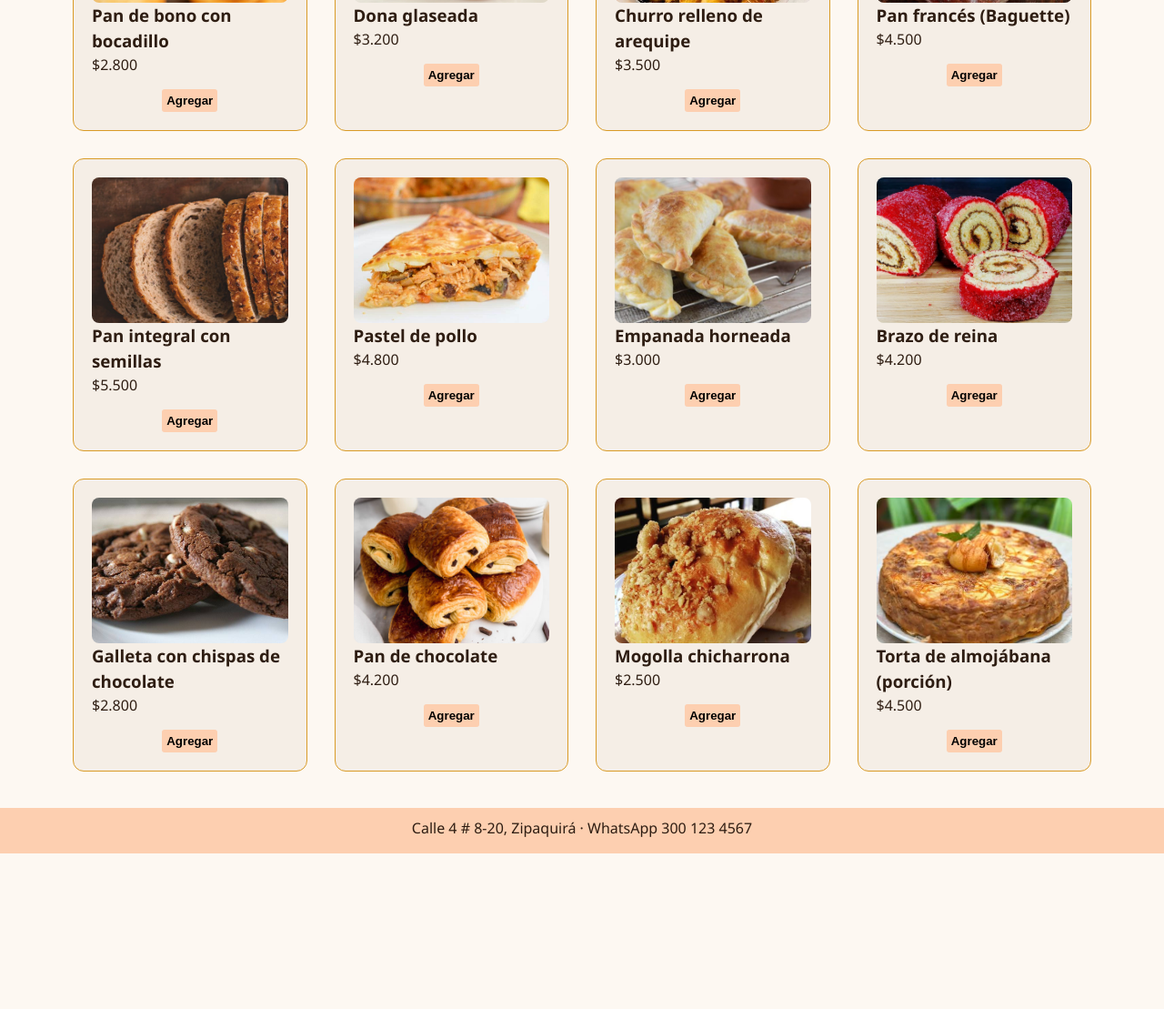
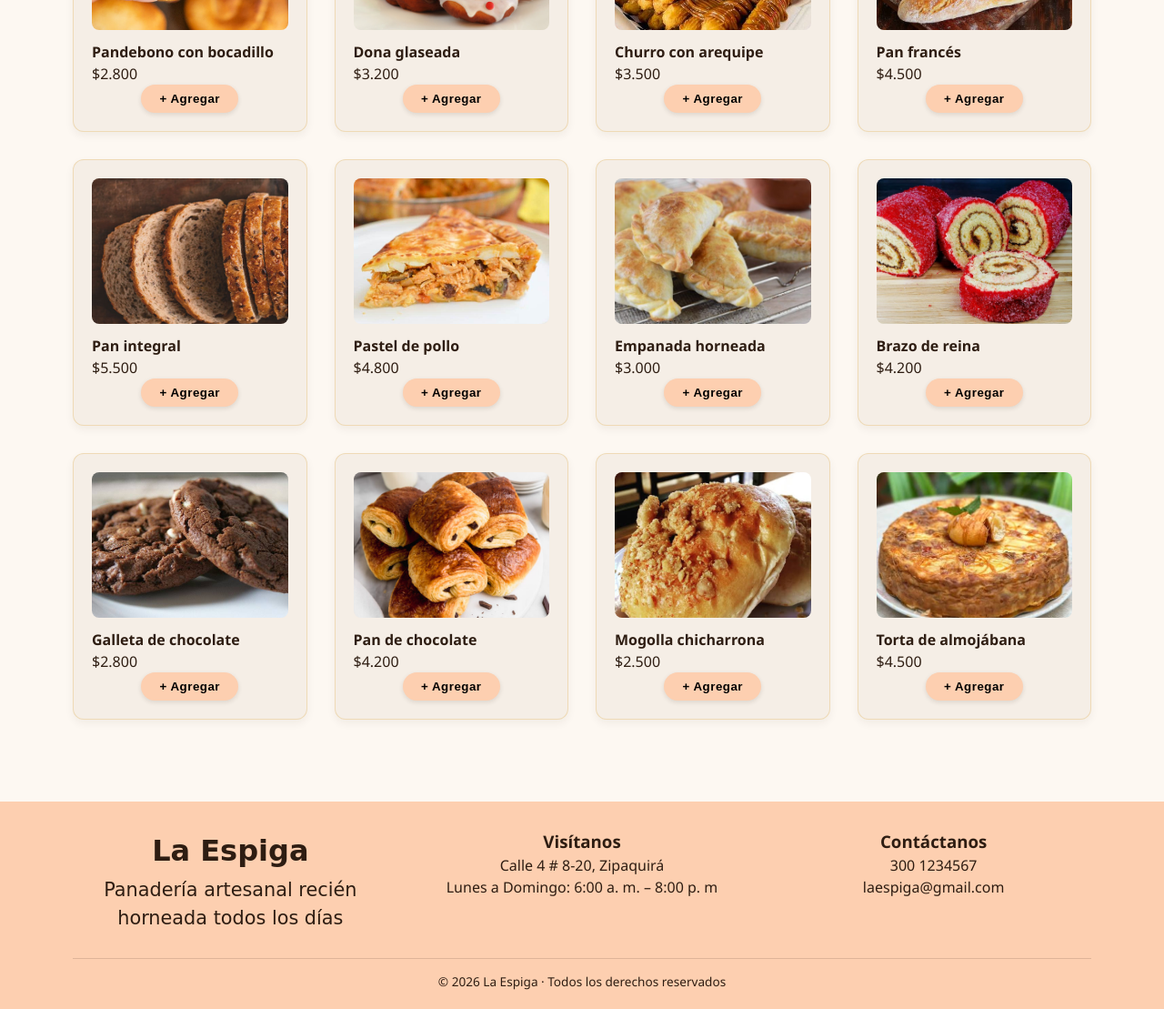
Before and after one commit to angelicasaenz/daily-code-practice, a plain HTML site: page html-css-js/laEspiga/index.html in a window 1280 px wide. Shown: the part 1057-2166 px from the top of the page at 91% size. Before the commit the page ends 1995 px from the top, so only its background shows below. Drawn offline with Linux system fonts and the light colour scheme; a web font is replaced by a local one.

Commit message:
feat: estilos para productos y footer

```diff
--- a/html-css-js/laEspiga/index.html
+++ b/html-css-js/laEspiga/index.html
@@ -13,14 +13,15 @@
 <body>
 
     <header class="encabezado">
-        <div class="logo">
+        <a href="#">
+          <div class="logo">
             <h1 class="marca"> La Espiga</h1>
             <img  class="imagen-logo" src="assets/logo.png" alt="Logo de la panadería La Espiga">
         </div>
+        </a>
         <nav class="menu">
             <a href="#productos">Productos</a>
             <a href="#contacto">Contacto</a>
-            <p class="pedido"> Tu pedido: <span id="contador">0</span> productos</p>
         </nav>
 
     </header>
@@ -35,128 +36,145 @@
           <img src="assets/almojabana.jpg" alt="Almojábana recién horneada">
           <h3>Almojábana</h3>
           <p>$2.500</p>
-          <button class="agregar">Agregar</button>
+          <button class="agregar">+ Agregar</button>
         </article>
         <article class="producto">
           <img src="assets/pan-de-yuca.jpg" alt="Pan de yuca">
           <h3>Pan de yuca</h3>
           <p>$2.000</p>
-          <button class="agregar">Agregar</button>
+          <button class="agregar">+ Agregar</button>
         </article>
         <article class="producto">
           <img src="assets/mantecada.jpg" alt="Porción de mantecada tradicional">
           <h3>Mantecada</h3>
           <p>$3.000</p>
-          <button class="agregar">Agregar</button>
+          <button class="agregar">+ Agregar</button>
         </article>
         <article class="producto">
           <img src="assets/roscon-arequipe.jpg" alt="Roscón relleno de arequipe">
           <h3>Roscón de arequipe</h3>
           <p>$3.500</p>
-          <button class="agregar">Agregar</button>
+          <button class="agregar">+ Agregar</button>
         </article>
         <article class="producto">
           <img src="assets/pandebono.jpg" alt="Pandebono tradicional">
           <h3>Pandebono</h3>
           <p>$2.200</p>
-          <button class="agregar">Agregar</button>
+          <button class="agregar">+ Agregar</button>
         </article>
         <article class="producto">
           <img src="assets/croissant-queso.jpg" alt="Croissant de queso">
           <h3>Croissant de queso</h3>
           <p>$4.000</p>
-          <button class="agregar">Agregar</button>
+          <button class="agregar">+ Agregar</button>
         </article>
         <article class="producto">
           <img src="assets/pan-alinado.jpg" alt="Pan aliñado">
           <h3>Pan aliñado</h3>
           <p>$3.000</p>
-          <button class="agregar">Agregar</button>
+          <button class="agregar">+ Agregar</button>
         </article>
         <article class="producto">
           <img src="assets/pan-blandito.jpeg" alt="Pan blandito">
           <h3>Pan blandito</h3>
           <p>$1.000</p>
-          <button class="agregar">Agregar</button>
+          <button class="agregar">+ Agregar</button>
         </article>
         <article class="producto">
           <img src="assets/pandebono-bocadillo.jpg" alt="Pandebono con bocadillo">
-          <h3>Pan de bono con bocadillo</h3>
+          <h3>Pandebono con bocadillo</h3>
           <p>$2.800</p>
-          <button class="agregar">Agregar</button>
+          <button class="agregar">+ Agregar</button>
         </article>
         <article class="producto">
           <img src="assets/dona-glaseada.jpg" alt="Dona glaseada">
           <h3>Dona glaseada</h3>
           <p>$3.200</p>
-          <button class="agregar">Agregar</button>
+          <button class="agregar">+ Agregar</button>
         </article>
         <article class="producto">
           <img src="assets/churro-arequipe.jpg" alt="Churro relleno de arequipe">
-          <h3>Churro relleno de arequipe</h3>
+          <h3>Churro con arequipe</h3>
           <p>$3.500</p>
-          <button class="agregar">Agregar</button>
+          <button class="agregar">+ Agregar</button>
         </article>
         <article class="producto">
           <img src="assets/pan-baguette.jpg" alt="Pan francés baguette">
-          <h3>Pan francés (Baguette)</h3>
+          <h3>Pan francés</h3>
           <p>$4.500</p>
-          <button class="agregar">Agregar</button>
+          <button class="agregar">+ Agregar</button>
         </article>
         <article class="producto">
           <img src="assets/pan-integral.jpg" alt="Pan integral con semillas">
-          <h3>Pan integral con semillas</h3>
+          <h3>Pan integral</h3>
           <p>$5.500</p>
-          <button class="agregar">Agregar</button>
+          <button class="agregar">+ Agregar</button>
         </article>
         <article class="producto">
           <img src="assets/pastel-pollo.jpg" alt="Pastel de pollo hojaldrado">
           <h3>Pastel de pollo</h3>
           <p>$4.800</p>
-          <button class="agregar">Agregar</button>
+          <button class="agregar">+ Agregar</button>
         </article>
         <article class="producto">
           <img src="assets/empanada-horneada.jpg" alt="Empanada horneada">
           <h3>Empanada horneada</h3>
           <p>$3.000</p>
-          <button class="agregar">Agregar</button>
+          <button class="agregar">+ Agregar</button>
         </article>
         <article class="producto">
           <img src="assets/brazo-de-reina.jpg" alt="Porción de brazo de reina">
           <h3>Brazo de reina</h3>
           <p>$4.200</p>
-          <button class="agregar">Agregar</button>
+          <button class="agregar">+ Agregar</button>
         </article>
         <article class="producto">
           <img src="assets/galleta-chocolate.jpg" alt="Galleta con chispas de chocolate">
-          <h3>Galleta con chispas de chocolate</h3>
+          <h3>Galleta de chocolate</h3>
           <p>$2.800</p>
-          <button class="agregar">Agregar</button>
+          <button class="agregar">+ Agregar</button>
         </article>
         <article class="producto">
           <img src="assets/pan-chocolate.jpg" alt="Pan de chocolate">
           <h3>Pan de chocolate</h3>
           <p>$4.200</p>
-          <button class="agregar">Agregar</button>
+          <button class="agregar">+ Agregar</button>
         </article>
         <article class="producto">
           <img src="assets/mogolla-chicharrona.jpg" alt="Mogolla chicharrona">
           <h3>Mogolla chicharrona</h3>
           <p>$2.500</p>
-          <button class="agregar">Agregar</button>
+          <button class="agregar">+ Agregar</button>
         </article>
         <article class="producto">
           <img src="assets/torta-almojabana.jpg" alt="Porción de torta de almojábana">
-          <h3>Torta de almojábana (porción)</h3>
+          <h3>Torta de almojábana</h3>
           <p>$4.500</p>
-          <button class="agregar">Agregar</button>
+          <button class="agregar">+ Agregar</button>
         </article>
       </div>
     </section>
   </main>
 
   <footer id="contacto">
-        <p>Calle 4 # 8-20, Zipaquirá · WhatsApp 300 123 4567</p>
+      <div class="footer-contenido">
+        <section class="marca">
+          <h3>La Espiga</h3>
+          <p>Panadería artesanal recién horneada todos los días</p>
+        </section>
+        <section class="ubicacion-horarios">
+          <h3>Visítanos</h3>
+          <p>Calle 4 # 8-20, Zipaquirá</p>
+          <p>Lunes a Domingo: 6:00 a. m. – 8:00 p. m</p>
+        </section>
+        <section class="contactanos">
+          <h3>Contáctanos</h3>
+          <p>300 1234567</p>
+          <p>laespiga@gmail.com</p>
+        </section>
+      </div>
+
+      <p class="footer-copy">© 2026 La Espiga · Todos los derechos reservados</p>
   </footer>
 
 </body>
--- a/html-css-js/laEspiga/style.css
+++ b/html-css-js/laEspiga/style.css
@@ -10,6 +10,11 @@
   --color-acento: #d99b26;      /* Dorado de la espiga */
   --color-blanco: #ffffff;
   --color-texto: #2e1d12;
+  --color-tarjeta: #f5eee6;
+}
+
+html {
+    scroll-behavior: smooth;
 }
 
 body {
@@ -33,12 +38,15 @@ img {
     padding: 10px 80px;
     align-items: center;
     gap:5px;
+    position: sticky;
+    top: 0;
+    z-index: 100;
+    box-shadow: 0 2px 10px rgba(46, 29, 18, 0.08);
 }
 
 .logo {
     display: flex;
     font-family: "Lavishly Yours", cursive;
-    margin-left: 100px;
     align-items: center;
 }
 
@@ -65,6 +73,11 @@ a {
     gap: 30px;
 }
 
+.descripcion p {
+    max-width: 600px;
+    margin: 8px auto 0
+}
+
 .catalogo {
     display: grid;
     grid-template-columns: repeat(4, 1fr);
@@ -73,10 +86,25 @@ a {
 }
 
 .producto {
+    display: flex;
+    flex-direction: column;
     padding: 20px;
-    border: 1.5px solid var(--color-acento);
+    border: 1px solid rgba(217, 155, 38, 0.25);
+    box-shadow: 0 4px 10px rgba(46, 29, 18, 0.06);
     border-radius: 12px;
-    background-color: #f5eee6;
+    background-color: var(--color-tarjeta);
+    transition: all 0.3s ease;
+}
+
+.producto:hover {
+    transform: translateY(-4px) scale(1.01);
+    box-shadow: 0 10px 20px rgba(46, 29, 18, 0.14);
+
+}
+
+.producto h3 {
+    font-size: 1rem;
+    margin-top: 12px;
 }
 
 .producto img {
@@ -89,18 +117,66 @@ a {
 .producto button {
     border: none;
     display: block;
+    margin: auto auto 0;
     cursor: pointer;
-    margin: 15px auto 0px;
-    padding: 5px;
-    background-color: #fdcfb0;
-    border-radius: 3px;
+    padding: 8px 20px;
+    background-color: var(--color-primario);
+    border-radius: 20px;
     font-weight: bold;
+    box-shadow: 0 2px 5px rgba(46, 29, 18, 0.12);
+    letter-spacing: 0.5px;
+    transition: all 0.3s ease;
+}
+
+.producto button:hover {
+    background-color: var(--color-acento);
+    color: var(--color-blanco);
+}
+
+
+.producto button:active {
+    transform: scale(0.95);
 }
 
 footer {
+    background-color: var(--color-primario);
+    padding: 30px 80px 20px;
+    margin-top: 90px;
+}
 
-    background-color: var(--color-primario);
-    height: 50px;
+.footer-contenido {
+    display: grid;
+    grid-template-columns: repeat(3, 1fr);
+    gap: 40px;
+    align-items: start;
+}
+
+.marca h3 {
+    font-family: "Lavishly Yours", cursive;
+    font-size: 2rem;
+    margin-bottom: 4px;
+    align-items: center;
     text-align: center;
-    padding: 10px;
 }
+.marca p {
+    font-family: "Lavishly Yours", cursive;
+    text-align: center;
+    font-size: 1.3rem;
+    margin-bottom: 8px;
+}
+
+.footer-copy{
+    text-align: center;
+    margin-top: 20px;
+    padding-top: 15px;
+    border-top: 1px solid rgba(46, 29, 18, 0.15);
+    font-size: 0.85rem;
+}
+
+.ubicacion-horarios {
+    text-align: center;
+}
+
+.contactanos {
+    text-align: center;
+}
```
